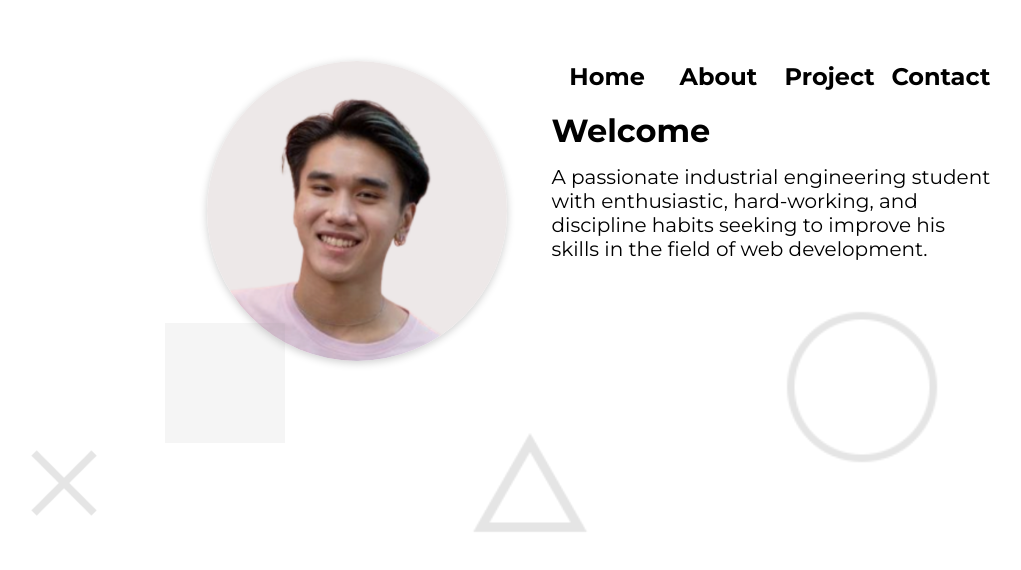
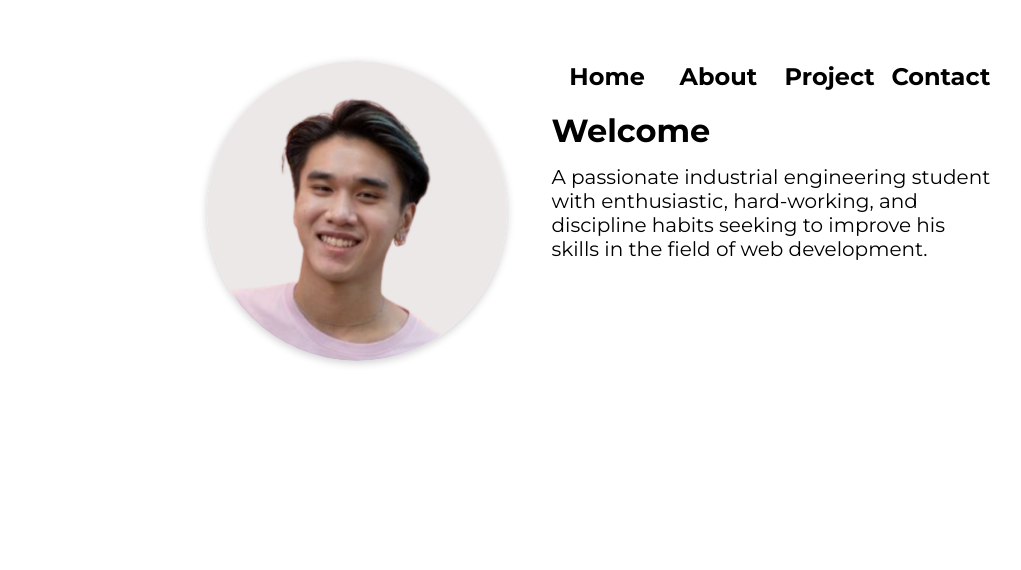
Before and after one commit to pnitijarasrat/zenlife, a React (Create React App) app: page / in a window 1280 px wide. Shown: the part 162-732 px from the top of the page, without its empty margins (61-1082 px from the left). Built offline with nearby package versions, Linux system fonts and the light colour scheme; grey boxes are pictures that could not be loaded.

Commit message:
remove some icons

```diff
--- a/src/Component/Home/Home.tsx
+++ b/src/Component/Home/Home.tsx
@@ -50,7 +50,7 @@ const HomePage: React.FC = () => {
           </div>
         </>
       }
-      {showX &&
+      {/* {showX &&
         <>
           <SlideIn className={classes.x1}>
             <Icon src={xSign} alt="x_sign" size={90} />
@@ -64,7 +64,7 @@ const HomePage: React.FC = () => {
           <SlideIn className={classes.x4}>
             <Icon src={circleSign} alt="x_sign" size={180} />
           </SlideIn>
-        </>}
+        </>} */}
     </div >
   )
 
```
